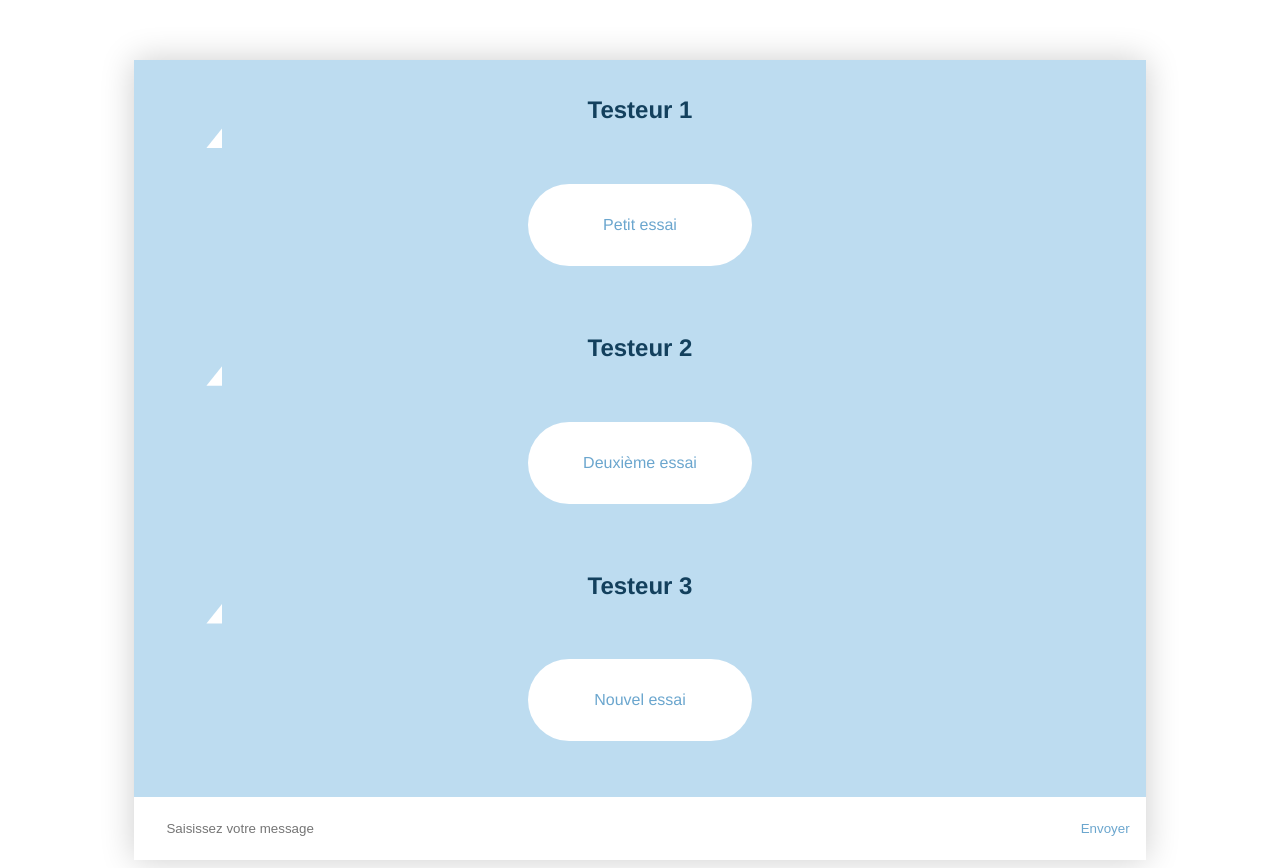
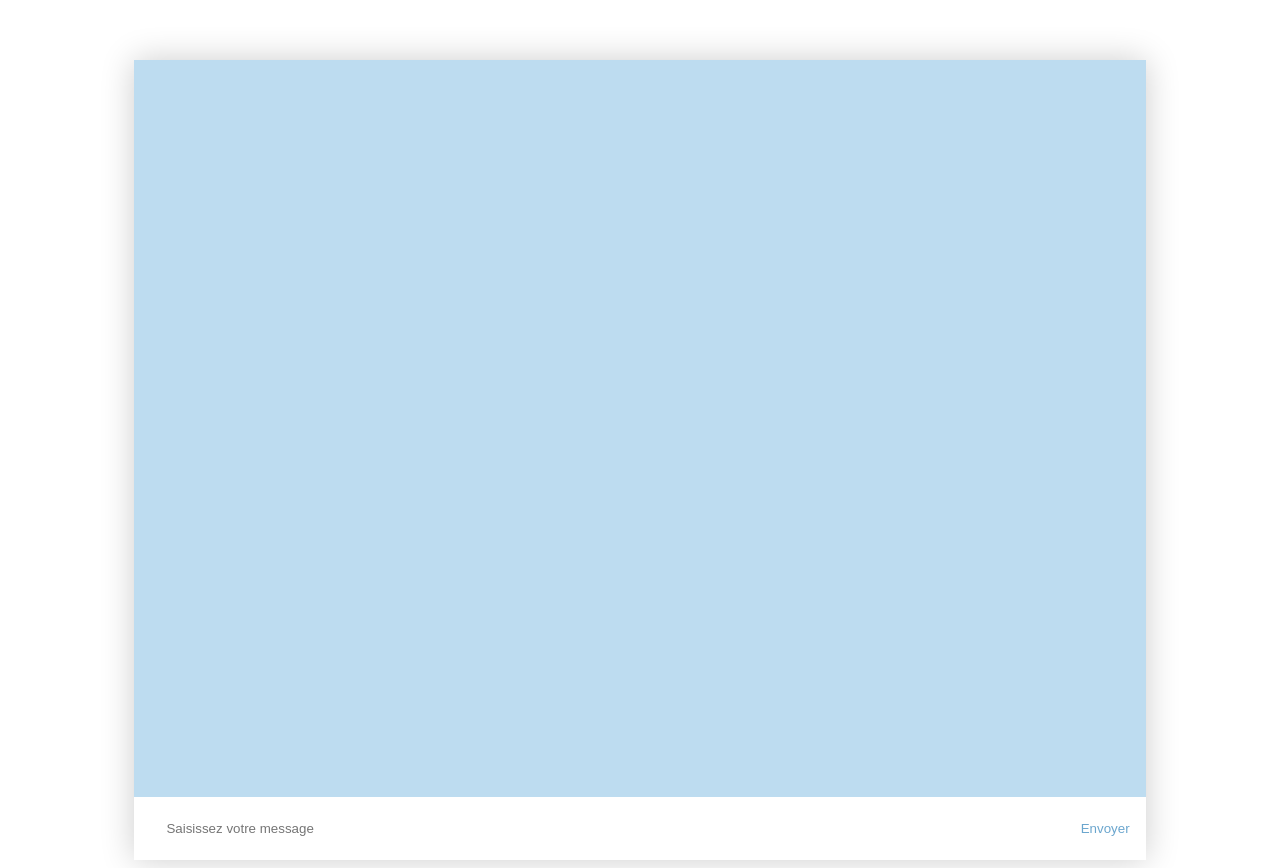
Before and after one commit to FranckPedron/Vue-Chatroom, a Vue app: page / in a window 1280 px wide. Built offline with nearby package versions, Linux system fonts and the light colour scheme.

Commit message:
Build - Add connection to messages

```diff
--- a/src/components/FormView.vue
+++ b/src/components/FormView.vue
@@ -1,20 +1,20 @@
 <template>
-  <form class="form">
-    <input class="form-input" type="text" placeholder="Saisissez votre message" v-model="currentMessage" @change="handleChange"/>
+  <form class="form" @submit.prevent="addMessage(currentMessage)">
+    <input class="form-input" type="text" placeholder="Saisissez votre message" v-model="currentMessage"/>
     <button class="form-button" type="submit">Envoyer</button>
   </form>
 </template>
 
 <script setup>
 import {useMessageStore} from "@/stores/MessageStore";
+import {storeToRefs} from "pinia";
 
 const messageStore = useMessageStore();
-const currentMessage = messageStore.currentMessage;
+const { currentMessage } = storeToRefs(messageStore);
 
-const handleChange = (e) => {
-  messageStore.$patch(writeMessage(e.target.value));
+const addMessage = (message) => {
+  messageStore.writeMessage(message);
 }
-
 </script>
 
 <style lang="scss">
--- a/src/components/MessagesView.vue
+++ b/src/components/MessagesView.vue
@@ -1,6 +1,6 @@
 <template>
   <section class="messages">
-    <MessageView v-for="message in messageStore.messages"
+    <MessageView v-for="message in messages"
                  :key="message.id"
                  :author="message.author"
                  :content="message.content"
@@ -11,8 +11,10 @@
 <script setup>
 import MessageView from "@/components/MessageView";
 import {useMessageStore} from "@/stores/MessageStore";
+import {storeToRefs} from "pinia";
 
 const messageStore = useMessageStore();
+const { messages } = storeToRefs(messageStore);
 
 </script>
 
--- a/src/stores/MessageStore.js
+++ b/src/stores/MessageStore.js
@@ -4,19 +4,26 @@ export const useMessageStore = defineStore('MessageStore', {
     state: () => {
         return {
             messages: [
-                {id: 0, content: 'Petit essai', author: 'Testeur 1'},
-                {id: 1, content: 'Deuxième essai', author: 'Testeur 2'},
-                {id: 2, content: 'Nouvel essai', author: 'Testeur 3'}
+                // {id: 0, content: 'Petit essai', author: 'Testeur 1'},
+                // {id: 1, content: 'Deuxième essai', author: 'Testeur 2'},
+                // {id: 2, content: 'Nouvel essai', author: 'Testeur 3'}
             ],
             currentMessage: '',
             displayError: false,
             errorMessage: '',
             open: true,
+            id: 0
         }
     },
     actions: {
         writeMessage(message) {
-            this.currentMessage = message;
+            this.messages = [...this.messages,{id: this.id, content: message, author: 'test'}];
+            this.currentMessage='';
+            this.id++;
+        },
+        addMessage() {
+
         }
+
     }
 })
```
